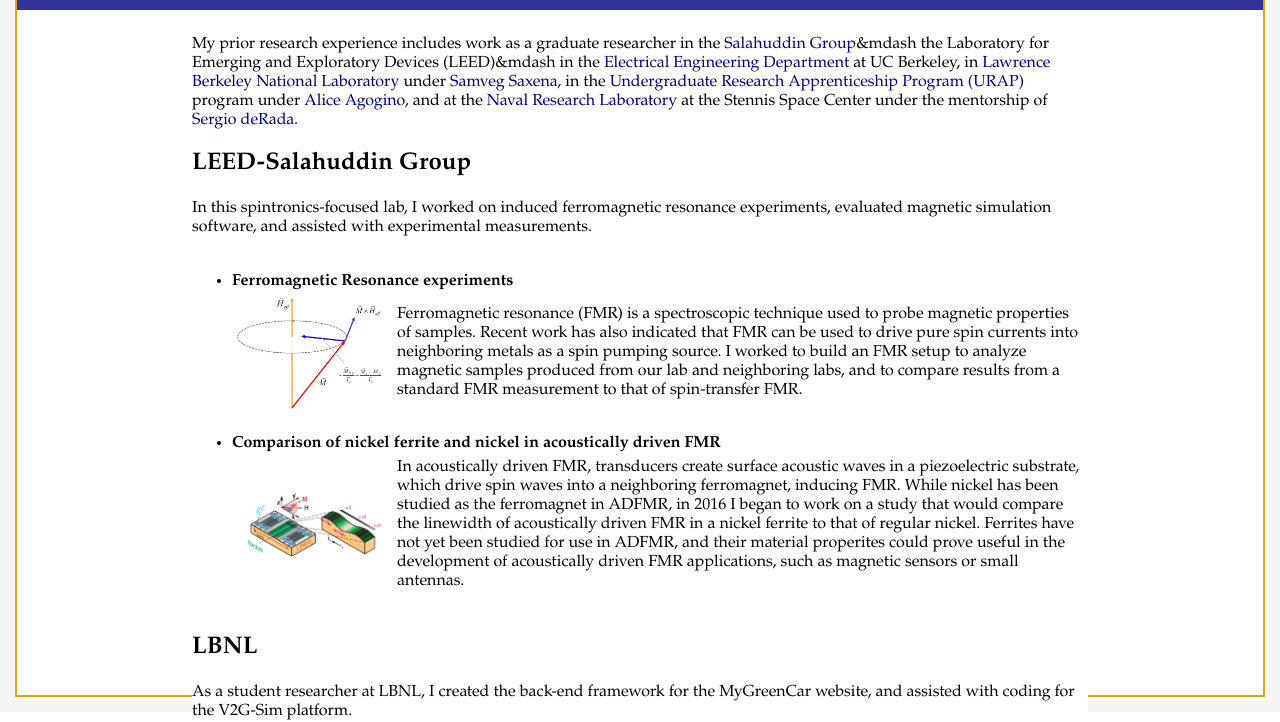
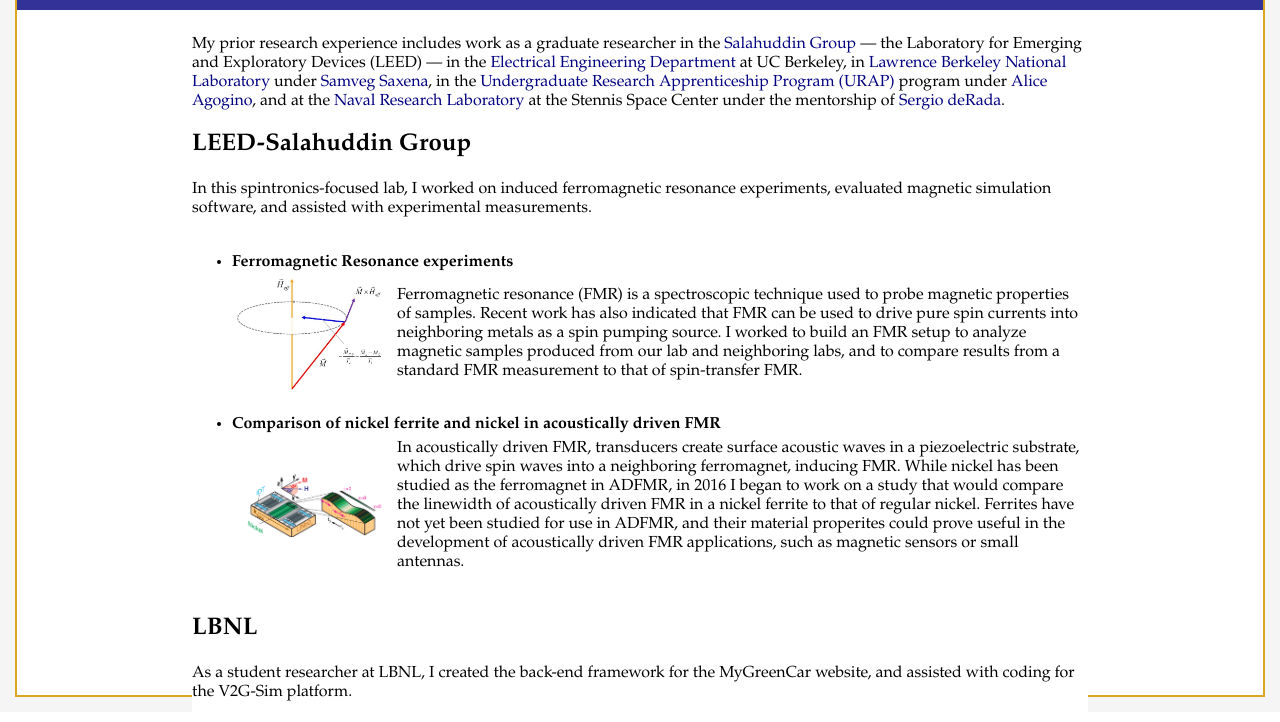
Before and after one commit to samholladay/samholladay.github.io, a plain HTML site: page research.html in a window 1280 px wide. Shown: the part 88-810 px from the top of the page. Drawn offline with Linux system fonts and the light colour scheme.

Commit message:
Trying to have scrolling

```diff
--- a/general.css
+++ b/general.css
@@ -63,7 +63,7 @@ body {
 		#bottom { bottom: 0; }
 
 #topborder, #bottomborder, #leftborder, #rightborder {
-	background: #DAA520;
+	background: #DAA520; /* Dark gold */
 	position: fixed;
 }
 
@@ -87,7 +87,7 @@ body {
 	   float: left;
        margin: 0.5% 0% 1% 15%;
        width: 70%;
-       background-color: #FFFFFF; /*grey #8D8D8D*/
+       background-color: #FFFFFF; /*dark grey #8D8D8D*/
        text-align: left;
        padding: 0px;
 	   color: #000000;
@@ -104,10 +104,11 @@ body {
 	   /*left:2%;*/
 	   position: relative;
 	   font-size: 18px;
+	   overflow: scroll;
 }
 
 #centerContentContainer a {
-	color: #000080; /*color: #333333;*/
+	color: #000080; /*color: #333333; Navy blue*/
 	text-decoration: none;
 }
 
--- a/research.html
+++ b/research.html
@@ -44,7 +44,7 @@
 		<div id="centerContentContainer" style="font-size:16px">
 
 		<br />
-		My prior research experience includes work as a graduate researcher in the <a href="https://leed.eecs.berkeley.edu/?_ga=2.259587138.939420600.1516839917-1840998559.1505434898" target="_blank">Salahuddin Group</a>&mdash the Laboratory for Emerging and Exploratory Devices (LEED)&mdash in the <a href="https://eecs.berkeley.edu/" target="_blank">Electrical Engineering Department</a> at UC Berkeley, in <a href="http://www.lbl.gov/" target="_blank">Lawrence Berkeley National Laboratory</a> under <a href="http://eetd.lbl.gov/people/samveg-saxena" target="_blank">Samveg Saxena</a>, in the <a href="http://research.berkeley.edu/urap" target="_blank">Undergraduate Research Apprenticeship Program (URAP)</a> program under <a href="http://best.berkeley.edu/">Alice Agogino</a>, and at the <a href="http://www.nrlssc.navy.mil/">Naval Research Laboratory</a> at the Stennis Space Center under the mentorship of <a href="http://research.gulfresearchinitiative.org/gomri-funded-researchers/person/?pid=819" target="_blank">Sergio deRada</a>. <br/>
+		My prior research experience includes work as a graduate researcher in the <a href="https://leed.eecs.berkeley.edu/?_ga=2.259587138.939420600.1516839917-1840998559.1505434898" target="_blank">Salahuddin Group</a> — the Laboratory for Emerging and Exploratory Devices (LEED) — in the <a href="https://eecs.berkeley.edu/" target="_blank">Electrical Engineering Department</a> at UC Berkeley, in <a href="http://www.lbl.gov/" target="_blank">Lawrence Berkeley National Laboratory</a> under <a href="http://eetd.lbl.gov/people/samveg-saxena" target="_blank">Samveg Saxena</a>, in the <a href="http://research.berkeley.edu/urap" target="_blank">Undergraduate Research Apprenticeship Program (URAP)</a> program under <a href="http://best.berkeley.edu/">Alice Agogino</a>, and at the <a href="http://www.nrlssc.navy.mil/">Naval Research Laboratory</a> at the Stennis Space Center under the mentorship of <a href="http://research.gulfresearchinitiative.org/gomri-funded-researchers/person/?pid=819" target="_blank">Sergio deRada</a>. <br/>
 
 
 		<p>
```
Also changed, not shown: index.html (+1 -1 lines).
